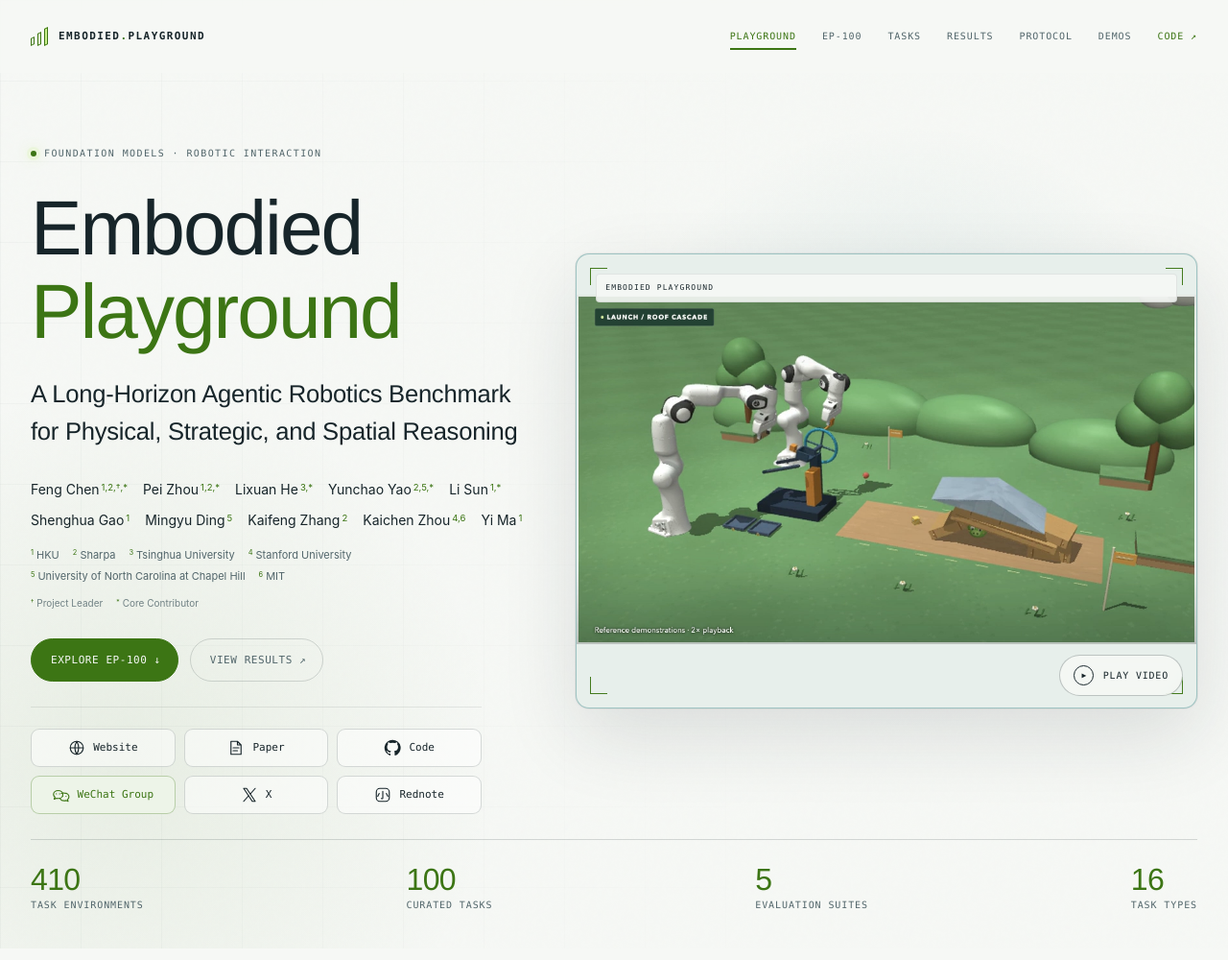
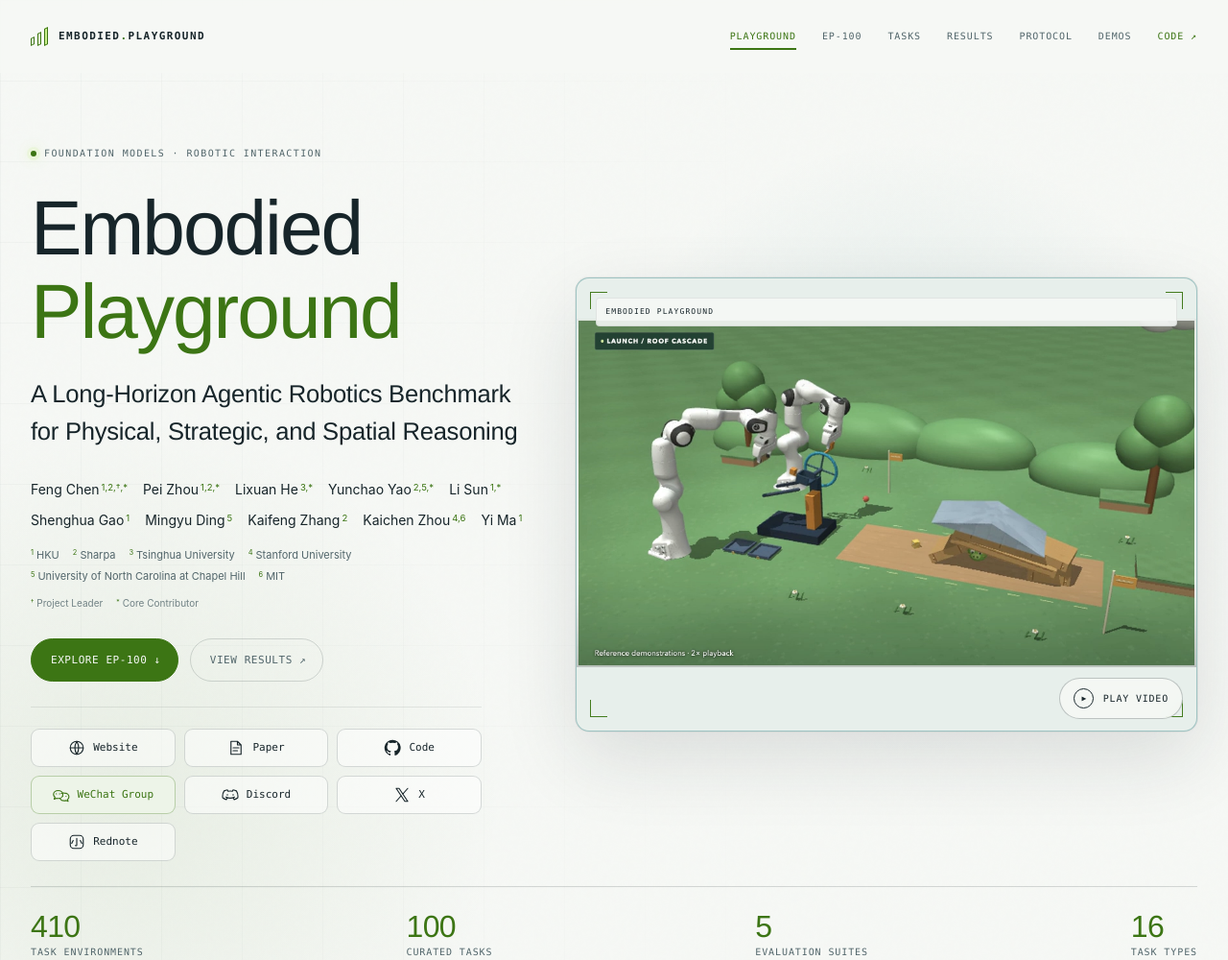
Before and after one commit to Winniechen2002/Agent-bench-website, a website: page index.html in a window 1280 px wide. Shown: the top 1000 px of the page at 96% size. Drawn offline with Linux system fonts and the light colour scheme.

Commit message:
Add Discord community link to homepage

```diff
--- a/index.html
+++ b/index.html
@@ -60,6 +60,7 @@
             <svg width="18" height="18" viewBox="0 0 24 24" fill="none" stroke="currentColor" stroke-width="1.5" stroke-linecap="round" stroke-linejoin="round" aria-hidden="true"><path d="M14 11.5c0 3-2.9 5.5-6.5 5.5a8 8 0 0 1-2.1-.3L2 18l1-3a5 5 0 0 1-2-3.5C1 8.5 3.9 6 7.5 6S14 8.5 14 11.5Z"/><path d="M12 10a7 7 0 0 1 4-.5c3.8 0 6.5 2.4 6.5 5.3 0 1.5-.7 2.7-2 3.7l.8 2.5-2.8-1.2c-.8.3-1.6.4-2.5.4-2.6 0-4.8-1.2-5.8-3"/><circle cx="5" cy="10.5" r=".8" fill="currentColor" stroke="none"/><circle cx="9.5" cy="10.5" r=".8" fill="currentColor" stroke="none"/><circle cx="14" cy="14" r=".8" fill="currentColor" stroke="none"/><circle cx="18.5" cy="14" r=".8" fill="currentColor" stroke="none"/></svg>
             <span>WeChat Group</span>
           </a>
+          <a class="resource-link" href="https://discord.gg/aG3Gqy9eKa" target="_blank" rel="noopener noreferrer"><svg width="18" height="18" viewBox="0 0 24 24" fill="none" stroke="currentColor" stroke-width="1.5" stroke-linecap="round" stroke-linejoin="round" aria-hidden="true"><path d="M8 5a18 18 0 0 0-4.5 1.5C1.8 9 1 12.5 1.5 16a18 18 0 0 0 5 2.5L8 16m8-11a18 18 0 0 1 4.5 1.5c1.7 2.5 2.5 6 2 9.5a18 18 0 0 1-5 2.5L16 16M8 5l1 2a16 16 0 0 1 6 0l1-2M6 15a13 13 0 0 0 12 0"/><circle cx="8" cy="12" r="1" fill="currentColor" stroke="none"/><circle cx="16" cy="12" r="1" fill="currentColor" stroke="none"/></svg><span>Discord</span></a>
           <a class="resource-link" href="https://x.com/Winniechen02/status/2112808992728891766?s=20" target="_blank" rel="noopener noreferrer"><svg width="18" height="18" viewBox="0 0 24 24" fill="none" stroke="currentColor" stroke-width="1.5" stroke-linecap="round" stroke-linejoin="round" aria-hidden="true"><path d="M4 3h4l12 18h-4L4 3ZM20 3l-7 8M4 21l7-8"/></svg><span>X</span></a>
           <a class="resource-link" href="https://xhslink.cn/o/AdLr6n6BXt5" target="_blank" rel="noopener noreferrer"><svg width="18" height="18" viewBox="0 0 24 24" fill="none" stroke="currentColor" stroke-width="1.5" stroke-linecap="round" stroke-linejoin="round" aria-hidden="true"><rect x="3" y="3" width="18" height="18" rx="5"/><path d="m7 10-2 4m12-4 2 4M12 7v9q0 2-2 1"/></svg><span>Rednote</span></a>
         </nav>
```
